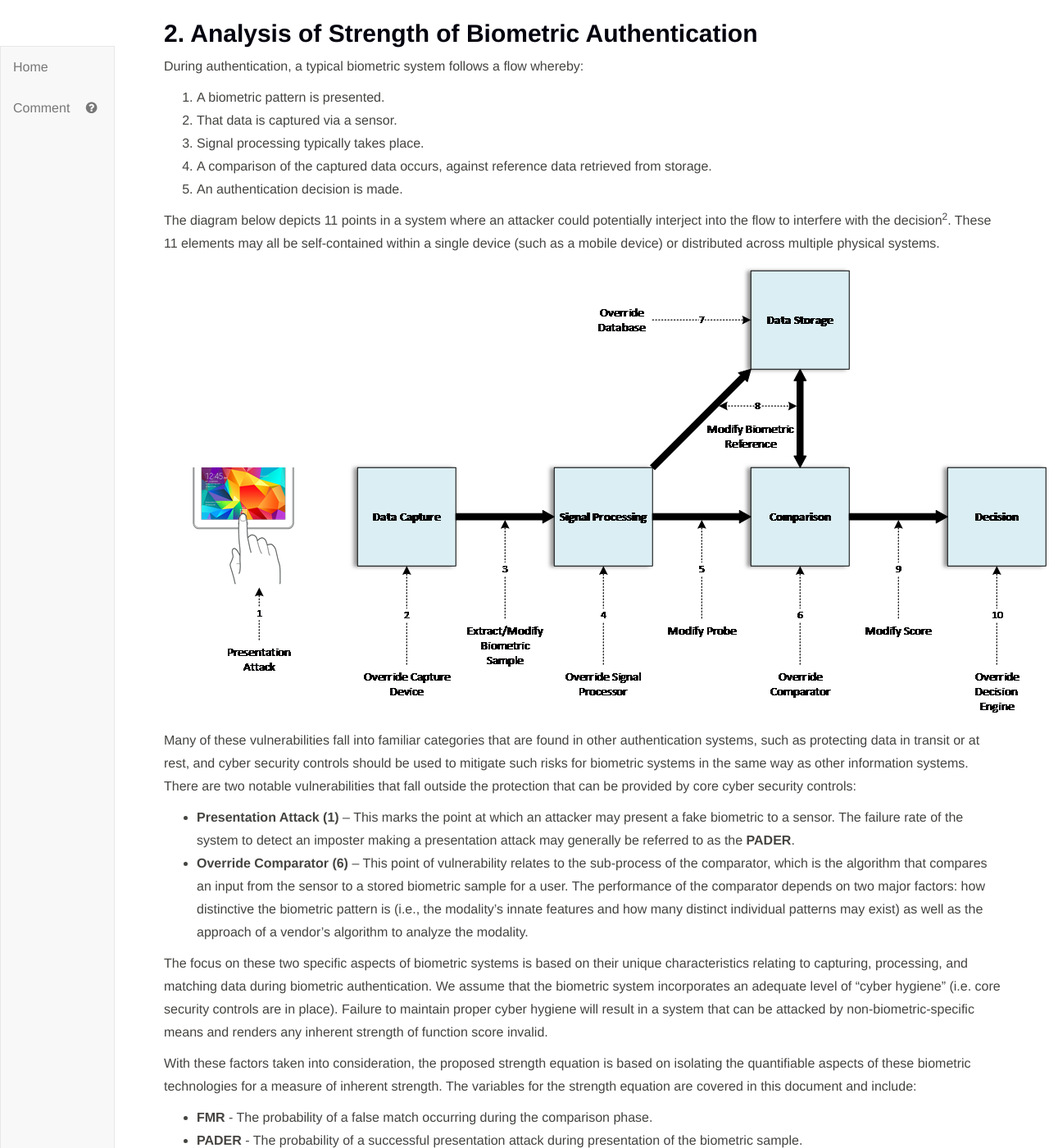
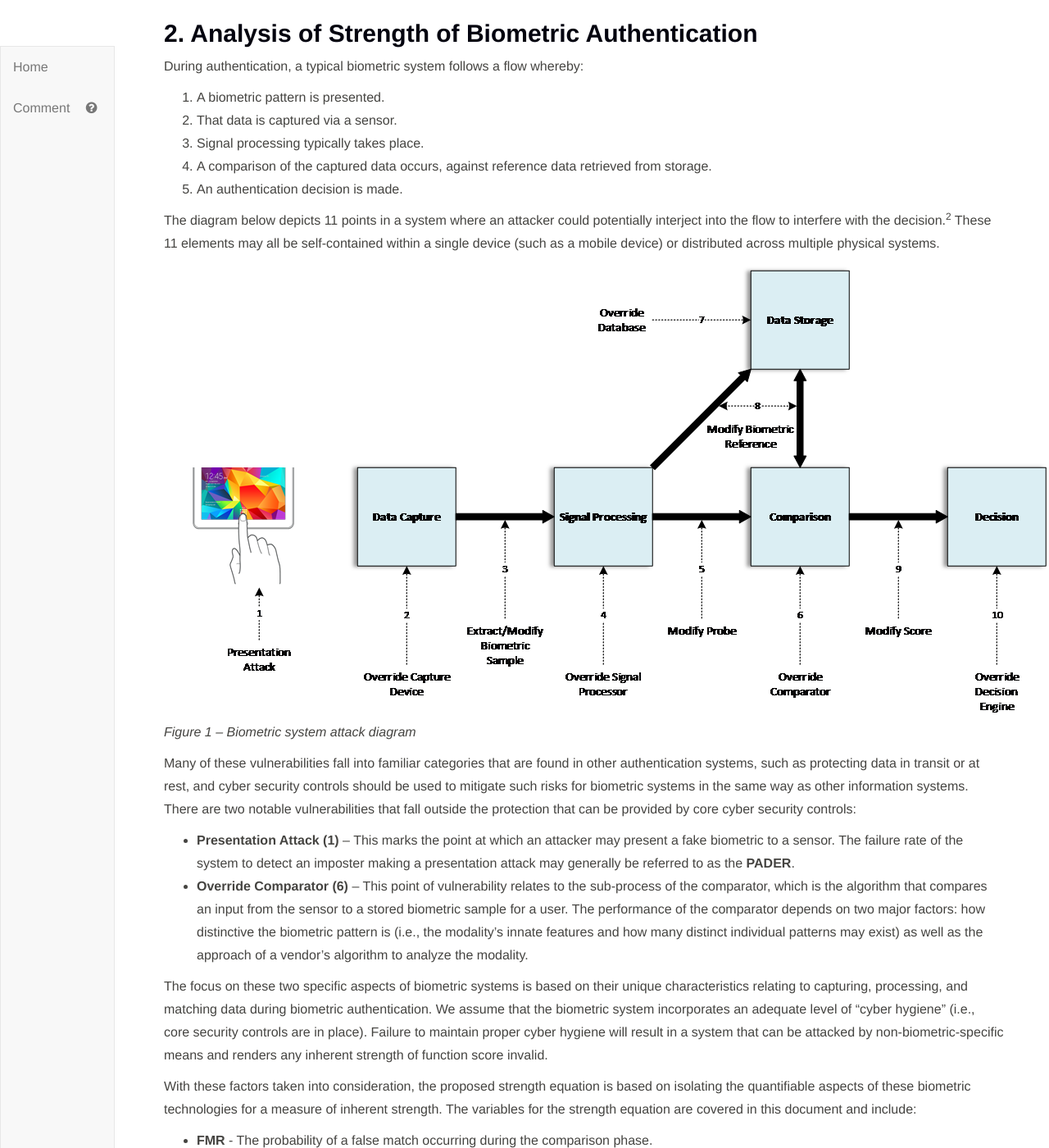
Before and after one commit to usnistgov/SOFA, a Jekyll site: the page built from SOFA.md, in a window 1280 px wide and 1400 px high, scrolled down 1259 px. Shown: the whole window at 82% size. Built offline with Jekyll 4.4.1, drawn with Linux system fonts in a browser that asks for light colours.

Commit message:
Update Strength_of_Function_Overview.md

```diff
--- a/Strength_of_Function_Overview.md
+++ b/Strength_of_Function_Overview.md
@@ -7,16 +7,17 @@ During authentication, a typical biometric system follows a flow whereby:
 1.	A comparison of the captured data occurs, against reference data retrieved from storage.
 1.	An authentication decision is made.
 
-The diagram below depicts 11 points in a system where an attacker could potentially interject into the flow to interfere with the decision<sup>2</sup>. These 11 elements may all be self-contained within a single device (such as a mobile device) or distributed across multiple physical systems.
+The diagram below depicts 11 points in a system where an attacker could potentially interject into the flow to interfere with the decision.<sup>2</sup> These 11 elements may all be self-contained within a single device (such as a mobile device) or distributed across multiple physical systems.
 
 ![](media/attackdiagram.png)
+*Figure 1 – Biometric system attack diagram*
 
 Many of these vulnerabilities fall into familiar categories that are found in other authentication systems, such as protecting data in transit or at rest, and cyber security controls should be used to mitigate such risks for biometric systems in the same way as other information systems. There are two notable vulnerabilities that fall outside the protection that can be provided by core cyber security controls:
 
 - **Presentation Attack (1)** – This marks the point at which an attacker may present a fake biometric to a sensor. The failure rate of the system to detect an imposter making a presentation attack may generally be referred to as the **PADER**.
 - **Override Comparator (6)** – This point of vulnerability relates to the sub-process of the comparator, which is the algorithm that compares an input from the sensor to a stored biometric sample for a user. The performance of the comparator depends on two major factors: how distinctive the biometric pattern is (i.e., the modality's innate features and how many distinct individual patterns may exist) as well as the approach of a vendor's algorithm to analyze the modality.
 
-The focus on these two specific aspects of biometric systems is based on their unique characteristics relating to capturing, processing, and matching data during biometric authentication. We assume that the biometric system incorporates an adequate level of “cyber hygiene” (i.e. core security controls are in place). Failure to maintain proper cyber hygiene will result in a system that can be attacked by non-biometric-specific means and renders any inherent strength of function score invalid.
+The focus on these two specific aspects of biometric systems is based on their unique characteristics relating to capturing, processing, and matching data during biometric authentication. We assume that the biometric system incorporates an adequate level of “cyber hygiene” (i.e., core security controls are in place). Failure to maintain proper cyber hygiene will result in a system that can be attacked by non-biometric-specific means and renders any inherent strength of function score invalid.
 
 With these factors taken into consideration, the proposed strength equation is based on isolating the quantifiable aspects of these biometric technologies for a measure of inherent strength. The variables for the strength equation are covered in this document and include:
 
```
